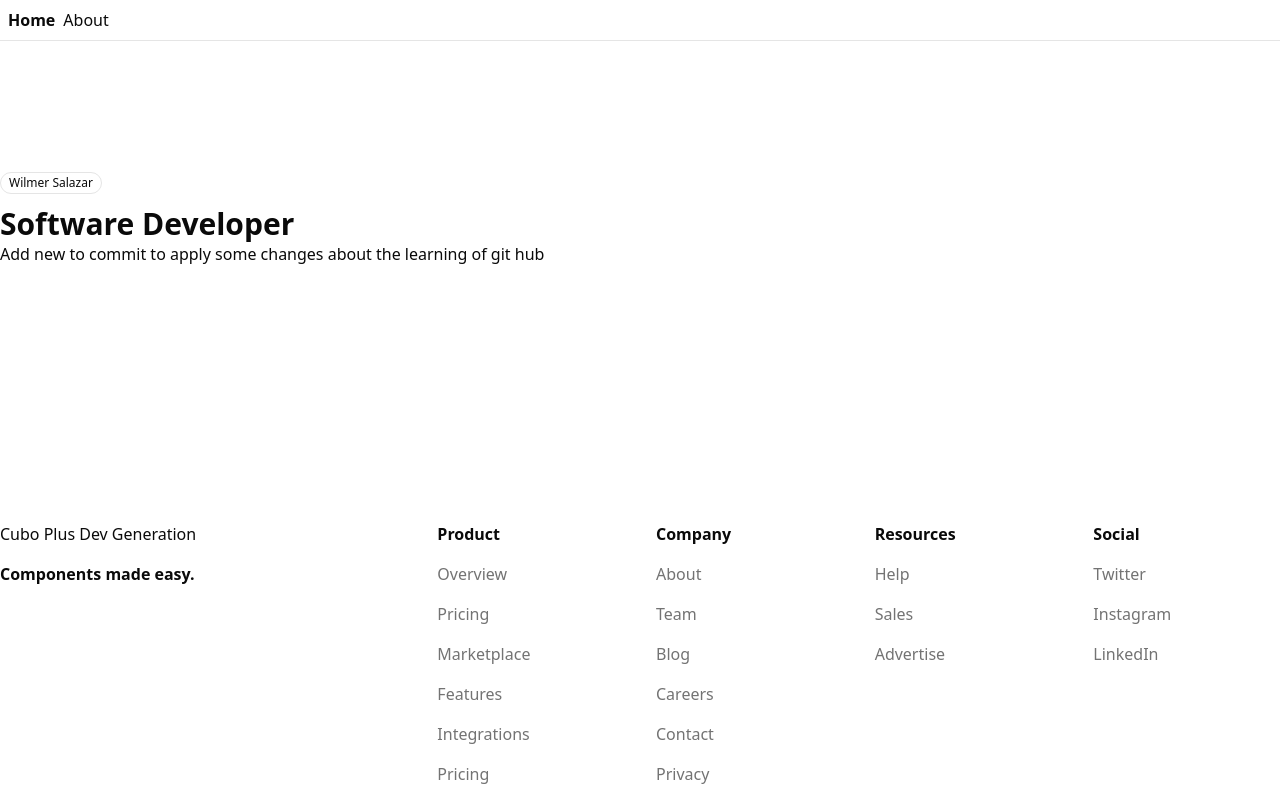
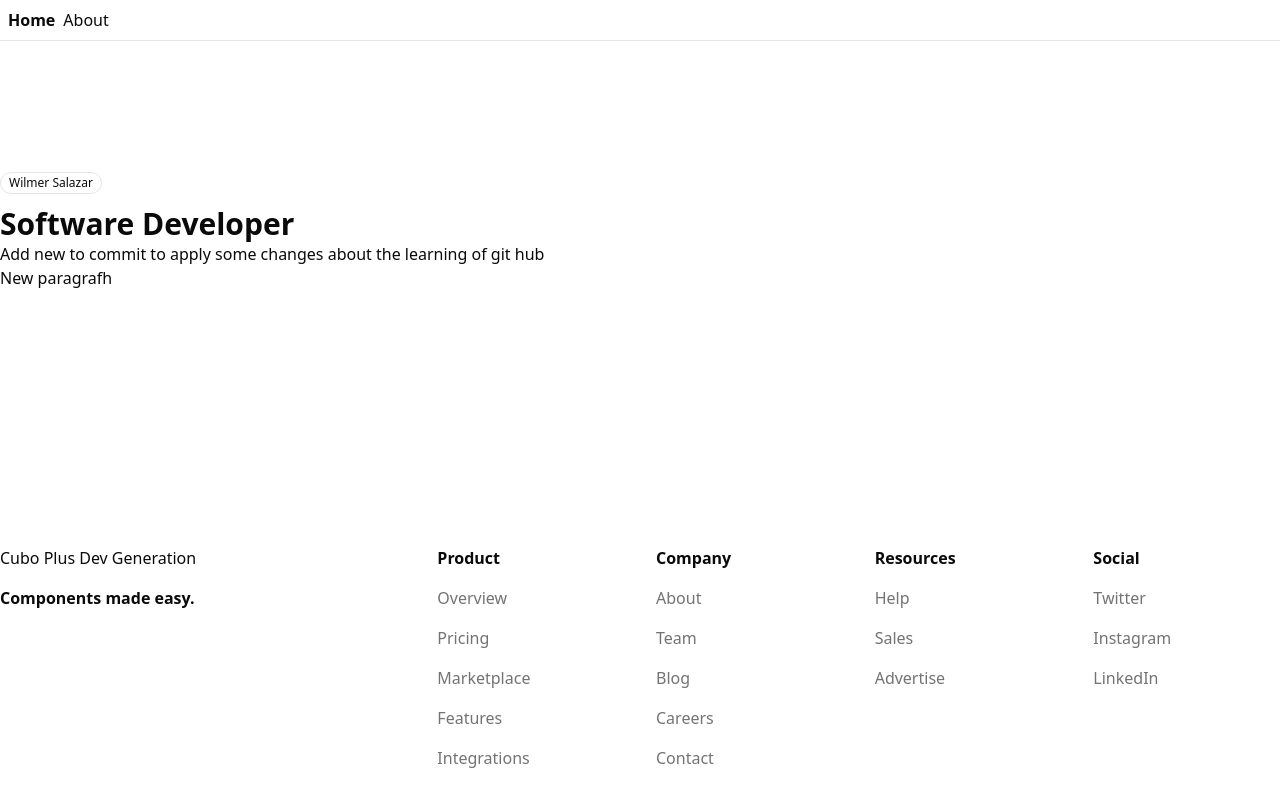
Before and after one commit to wkatir/proyectowilmer, a React (Vite) app: page / in a window 1280 px wide. Shown: the top 790 px of the page. Built offline with nearby package versions, Linux system fonts and the light colour scheme.

Commit message:
feat: add new paragraph to Content.tsx

```diff
--- a/src/components/Content.tsx
+++ b/src/components/Content.tsx
@@ -60,6 +60,7 @@ const Content1 = ({ className }: Content1Props) => {
                 Software Developer
               </h1>
               <p>Add new to commit to apply some changes about the learning of git hub</p>
+              <p>New paragrafh</p>
            </div>
           </div>
         </div>
```
